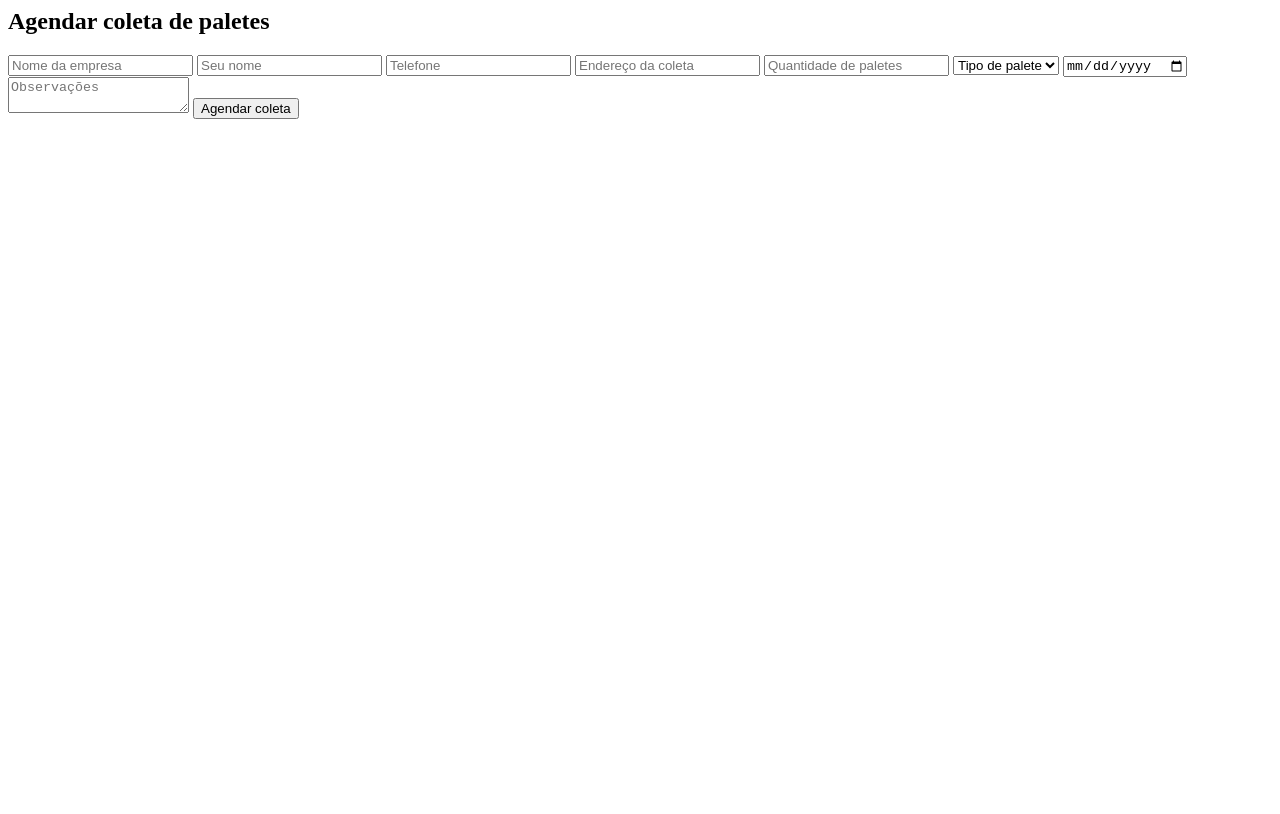
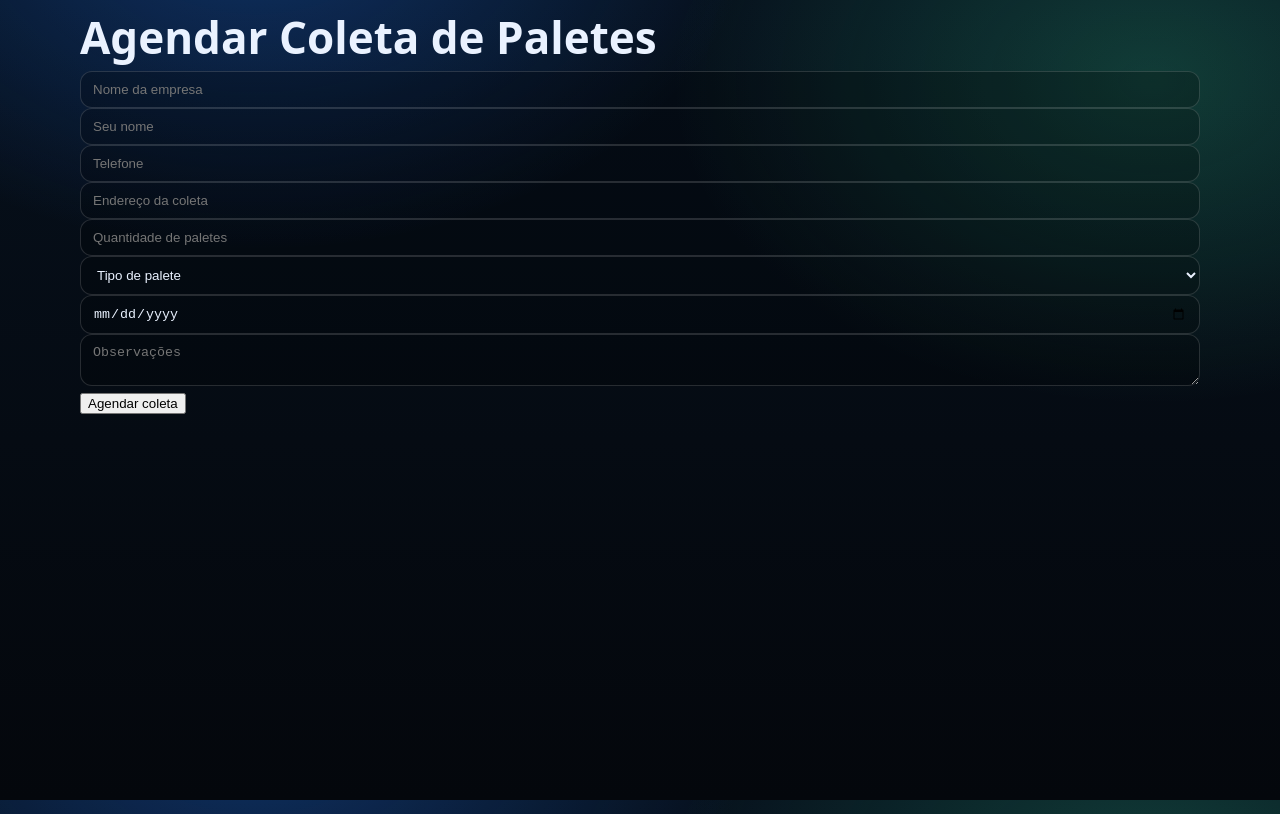
Before and after one commit to MikhaellLuiz/PaletesJussa, a website: page index.html in a window 1280 px wide. Drawn offline with Linux system fonts and the light colour scheme.

Commit message:
Update index.html

```diff
--- a/index.html
+++ b/index.html
@@ -1,4 +1,16 @@
-<h2>Agendar coleta de paletes</h2>
+<!DOCTYPE html>
+<html lang="pt-BR">
+<head>
+<meta charset="UTF-8">
+<title>Agendamento de Coleta de Paletes</title>
+<link rel="stylesheet" href="styles.css">
+</head>
+
+<body>
+
+<div class="container">
+
+<h1>Agendar Coleta de Paletes</h1>
 
 <form action="https://formsubmit.co/paletes@leitejussara.com" method="POST">
 
@@ -15,14 +27,19 @@
 <select name="tipo">
 <option value="">Tipo de palete</option>
 <option>PBR</option>
+<option>Europeu</option>
 <option>Descartável</option>
-<option>Misto</option>
 </select>
 
-<input type="date" name="data">
+<input type="date" name="data" required>
 
-<textarea name="observacao" placeholder="Observações"></textarea>
+<textarea name="observacoes" placeholder="Observações"></textarea>
 
 <button type="submit">Agendar coleta</button>
 
 </form>
+
+</div>
+
+</body>
+</html>
```
